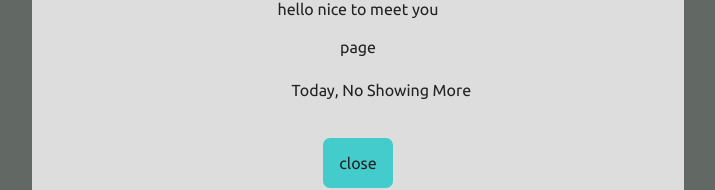
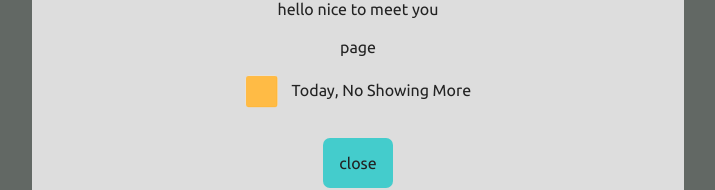
Before and after one commit to dragonist/alert-page, a website: page index.html in a window 1280 px wide. Shown: the part 258-448 px from the top of the page, without its empty margins (282-997 px from the left). Drawn offline with Linux system fonts and the light colour scheme.

Commit message:
image not found

```diff
--- a/index.css
+++ b/index.css
@@ -205,5 +205,5 @@ button:hover{
 }
 
 .checkbox .css-label {
-  background-image:url(.checkbox1.png);
+  background-image:url(checkbox1.png);
 }
```
